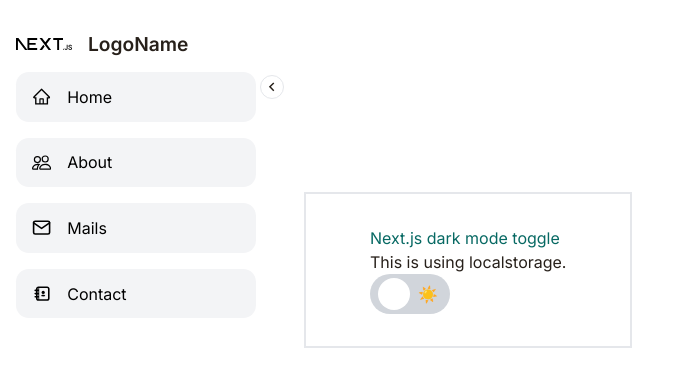
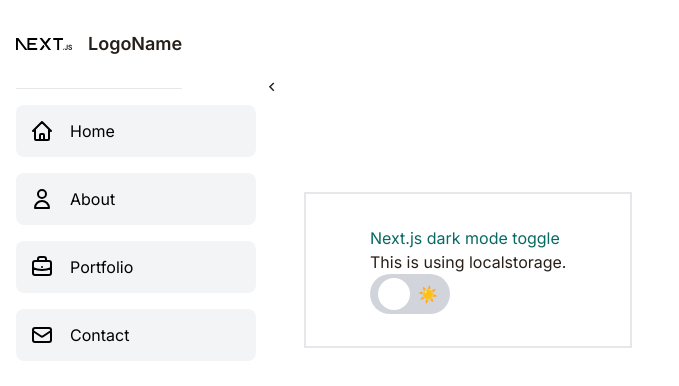
Before and after one commit to jenmwa/next-js-darkmode, a Next.js app: page / in a window 1280 px wide. Shown: the top 386 px of the page, without its empty margins (0-679 px from the left). Built offline with nearby package versions, Linux system fonts and the light colour scheme.

Commit message:
ADD basic tailwind css

```diff
--- a/src/app/_components/Sidebar.tsx
+++ b/src/app/_components/Sidebar.tsx
@@ -6,30 +6,41 @@ import { useContext, useEffect, useState } from "react";
 import { AiOutlineHome } from "react-icons/ai";
 import { BsPeople } from "react-icons/bs";
 import { FiMail } from "react-icons/fi";
-import { MdDashboard, MdOutlineKeyboardArrowLeft } from "react-icons/md";
-import { TiContacts } from "react-icons/ti";
+import {
+  MdOutlineKeyboardArrowLeft,
+  MdOutlineKeyboardArrowRight,
+} from "react-icons/md";
 import { SidebarContext } from "./SidebarContext";
+import ThemeSwitch from "./ThemeSwitch";
+import { FaCode } from "react-icons/fa";
+import {
+  HiBriefcase,
+  HiOutlineBriefcase,
+  HiOutlineHome,
+  HiOutlineMail,
+  HiOutlineUser,
+} from "react-icons/hi";
 
 const sidebarItems = [
   {
     name: "Home",
     href: "/",
-    icon: <AiOutlineHome />,
+    icon: <HiOutlineHome />,
   },
   {
     name: "About",
     href: "/about",
-    icon: <BsPeople />,
+    icon: <HiOutlineUser />,
   },
   {
-    name: "Mails",
-    href: "/mails",
-    icon: <FiMail />,
+    name: "Portfolio",
+    href: "/portfolio",
+    icon: <HiOutlineBriefcase />,
   },
   {
     name: "Contact",
     href: "/contact",
-    icon: <TiContacts />,
+    icon: <HiOutlineMail />,
   },
 ];
 
@@ -47,32 +58,50 @@ export const Sidebar = () => {
 
   return (
     <>
-      <div className=" sidebar__wrapper">
-        <button className="btn" onClick={toggleSidebar}>
-          <MdOutlineKeyboardArrowLeft />
+      <div className="relative ">
+        <button
+          className="absolute right-0 top-[4.7rem] border-none bg-[var(--color-bg)] w-6 h-6 border border-[var(--color-border)] rounded-full flex justify-center items-center cursor-pointer transform translate-x-1/2 text-[1.1rem]"
+          onClick={toggleSidebar}
+        >
+          {isCollapsed ? (
+            <MdOutlineKeyboardArrowRight />
+          ) : (
+            <MdOutlineKeyboardArrowLeft />
+          )}
         </button>
-        <aside className="sidebar" data-collapse={isCollapsed}>
-          <div className="flex items-center gap-4">
+        <aside
+          className="w-[17rem] h-full bg-[var(--color-bg)] p-4 transition-all duration-400 ease-[cubic-bezier(0.175, 0.885, 0.32, 1.1)] overflow-hidden dark:bg-black"
+          data-collapse={isCollapsed}
+        >
+          <div className="w-max flex items-center gap-4 pb-4 mb-4 border-b border-[var(--color-border)]">
             <Image
               src="/next.svg"
               width={80}
               height={80}
-              className="sidebar__logo"
+              className="w-[3.5rem] h-[3.5rem] object-contain rounded-2xl"
               alt={""}
             />
-            <p className="sidebar__logo-name">LogoName</p>
+            <p className="text-lg font-semibold sidebar__logo-name dark:text-red-300">
+              LogoName
+            </p>
           </div>
 
-          <ul className="sidebar__list">
+          <ul className="list-none">
             {sidebarItems.map((item, index) => (
-              <li className="sidebar__item" key={index}>
-                <Link href={item.href} className="sidebar__link">
-                  <div className="sidebar__icon">{item.icon}</div>
-                  <span className="sidebar__name">{item.name}</span>
+              <li key={index}>
+                <Link
+                  href={item.href}
+                  className=" text-base no-underline text-black p-3.5 pl-3.5 pr-4 flex items-center bg-[var(--color-sidebar-item)] mb-4 rounded-lg active:text-slate-900 active:bg-slate-200 hover:bg-slate-700 hover:text-slate-50"
+                >
+                  <div className="inline-block text-2xl mr-2">{item.icon}</div>
+                  <span className="ml-2 sidebar__name">{item.name}</span>
                 </Link>{" "}
               </li>
             ))}
           </ul>
+          <div>
+            <ThemeSwitch></ThemeSwitch>
+          </div>
         </aside>
       </div>
     </>
--- a/src/app/globals.css
+++ b/src/app/globals.css
@@ -62,73 +62,6 @@ h1 {
   flex-grow: 1;
 }
 
-.sidebar__wrapper {
-  position: relative;
-}
-
-.sidebar {
-  width: 17rem;
-  height: 100%;
-  background-color: var(--color-bg);
-  padding: 1rem;
-  transition: all 0.4s cubic-bezier(0.175, 0.885, 0.32, 1.1);
-  overflow: hidden;
-}
-
-.sidebar__top {
-  width: max-content;
-  display: flex;
-  align-items: center;
-  gap: 1rem;
-  padding-bottom: 1rem;
-  margin-bottom: 1rem;
-  border-bottom: 1px solid var(--color-border);
-}
-
-.sidebar__logo {
-  width: 3.5rem;
-  height: 3.5rem;
-  object-fit: contain;
-  border-radius: 1rem;
-}
-
-.sidebar__logo-name {
-  font-size: 1.2rem;
-  font-weight: 600;
-}
-
-.sidebar__list {
-  list-style: none;
-}
-
-.sidebar__link {
-  display: inline-block;
-  font-size: 1rem;
-  text-decoration: none;
-  color: #000;
-  padding: 0.8rem 1rem;
-  display: flex;
-  align-items: center;
-  background-color: var(--color-sidebar-item);
-  margin-bottom: 1rem;
-  border-radius: 0.8rem;
-}
-
-.sidebar__link--active {
-  color: #fff;
-  background-color: #10b981;
-}
-
-.sidebar__icon {
-  display: inline-block;
-  font-size: 1.2rem;
-  margin-right: 0.5rem;
-}
-
-.sidebar__name {
-  margin-left: 0.5rem;
-}
-
 [data-collapse="true"] {
   width: 5.3rem;
 }
@@ -137,21 +70,3 @@ h1 {
 [data-collapse="true"] .sidebar__logo-name {
   display: none;
 }
-
-.btn {
-  position: absolute;
-  right: 0;
-  top: 4.7rem;
-  border: none;
-  background-color: var(--color-bg);
-  width: 1.5rem;
-  height: 1.5rem;
-  border: 1px solid var(--color-border);
-  border-radius: 50%;
-  display: flex;
-  justify-content: center;
-  align-items: center;
-  cursor: pointer;
-  transform: translateX(50%);
-  font-size: 1.1rem;
-}
```
